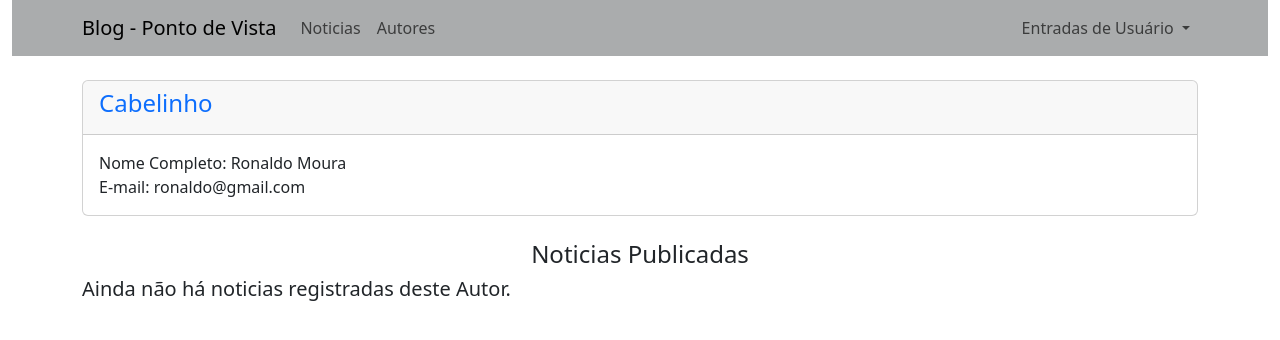
After one commit to FabioPortella/Meu-Projeto-Django, a Django app: page /autores/5 in a window 1280 px wide. The commit adds this page. Shown: the top 340 px of the page. Run offline with Django 4.2, Linux system fonts and the light colour scheme; data comes from the database, SQL or seed files in the repository; both versions use the stored data as it was after the commit; some libraries are stand-ins or nearby versions.

Commit message:
autor e suas noticias

```diff
--- /dev/null
+++ b/app_noticias/templates/noticias/autor.html
@@ -0,0 +1,40 @@
+{% extends "noticias/base.html" %}
+
+{% block content %}
+
+    <div class="card">
+        <div class="card-header">
+            <div class="row">
+                <h4 class="text-primary">{{ autor.username}}</h4>
+            </div>
+        </div>
+        <div class="card-body">
+                Nome Completo: {{ autor.first_name}} {{ autor.last_name}}
+                <br>
+                E-mail: {{ autor.email}}
+        </div>
+    </div>
+    <br>
+    <h4 style="text-align: center;"> Noticias Publicadas </h4>
+    {% for noticia in noticias %}
+        <div class="card">
+            <div class="card-header">
+                <div class='row'>
+                    <h4><a href="{% url 'noticias:noticia' noticia.id %}" style="text-decoration: none;">{{ noticia.titulo }}</a></h4>
+                    <div class="row">
+                        <h6> {{ noticia.data|date:'d / M / Y - H:i' }} </h6>
+                    </div>
+                </div>
+            </div>
+
+            <div class="card-body">
+                <span>{{ noticia.sub_titulo }}</span>
+            </div>
+        </div>
+        <br>
+    {% empty %}
+        <h5>Ainda não há noticias registradas deste Autor.</h5>
+    {% endfor %}
+
+
+{% endblock %}
--- a/app_noticias/templates/noticias/autores.html
+++ b/app_noticias/templates/noticias/autores.html
@@ -7,7 +7,7 @@
             <div class="card-header">
                 <div class="row">
                     <div class="row">
-                        <h4><a href="#" style="text-decoration: none;">{{ autor.username }}</a></h4>
+                        <h4><a href="{% url 'noticias:autor' autor.id %}" style="text-decoration: none;">{{ autor.username }}</a></h4>
                     </div>
                     <div class="row" >
                         <div class="col"><h6>{{ autor.first_name}} {{ autor.last_name}}</h6></div>
--- a/app_noticias/templates/noticias/noticias.html
+++ b/app_noticias/templates/noticias/noticias.html
@@ -10,7 +10,7 @@
                         <h4><a href="{% url 'noticias:noticia' noticia.id %}" style="text-decoration: none;">{{ noticia.titulo }}</a></h4>
                     </div>
                     <div class="row" >
-                        <div class="col"><h6>Autor: <span class="badge bg-warning"><a href="#" style="text-decoration: none;">{{ noticia.autor}}</a></span></h6></div>
+                        <div class="col"><h6>Autor: <span class="badge bg-warning"><a href="#" style="text-decoration: none;">{{ noticia.autor }}</a></span></h6></div>
                         <div class="col" style="text-align: right;">
                             <h6>Publicado em: {{ noticia.data|date:'d / M / Y - H:i' }}</h6>
                         </div>
--- a/app_noticias/urls.py
+++ b/app_noticias/urls.py
@@ -8,4 +8,5 @@ urlpatterns = [
     path('noticias/', views.noticias, name='noticias'),
     path('noticias/<int:id>', views.noticia, name='noticia'),
     path('autores/', views.autores, name='autores'),
+    path('autores/<int:id>', views.autor, name='autor'),
 ]
--- a/app_noticias/views.py
+++ b/app_noticias/views.py
@@ -36,7 +36,7 @@ def noticia(request, id):
 
 def autores(request):
     template = 'noticias/autores.html'
-    autores = User.objects.all().order_by('username')
+    autores = User.objects.all().filter().order_by('username')
 
     paginator = Paginator(autores, 10)
     page_number = request.GET.get('page')
@@ -46,3 +46,15 @@ def autores(request):
         'autores': page_obj
         }
     return render(request, template , context)
+
+
+def autor(request, id):
+    template = 'noticias/autor.html'
+    autor = User.objects.get(id=id)
+    noticias = Noticia.objects.filter(autor=id).order_by('-data')
+
+    context = {
+        'autor': autor,
+        'noticias': noticias
+        }
+    return render(request, template , context)
```
Also changed, not shown: db.sqlite3.
